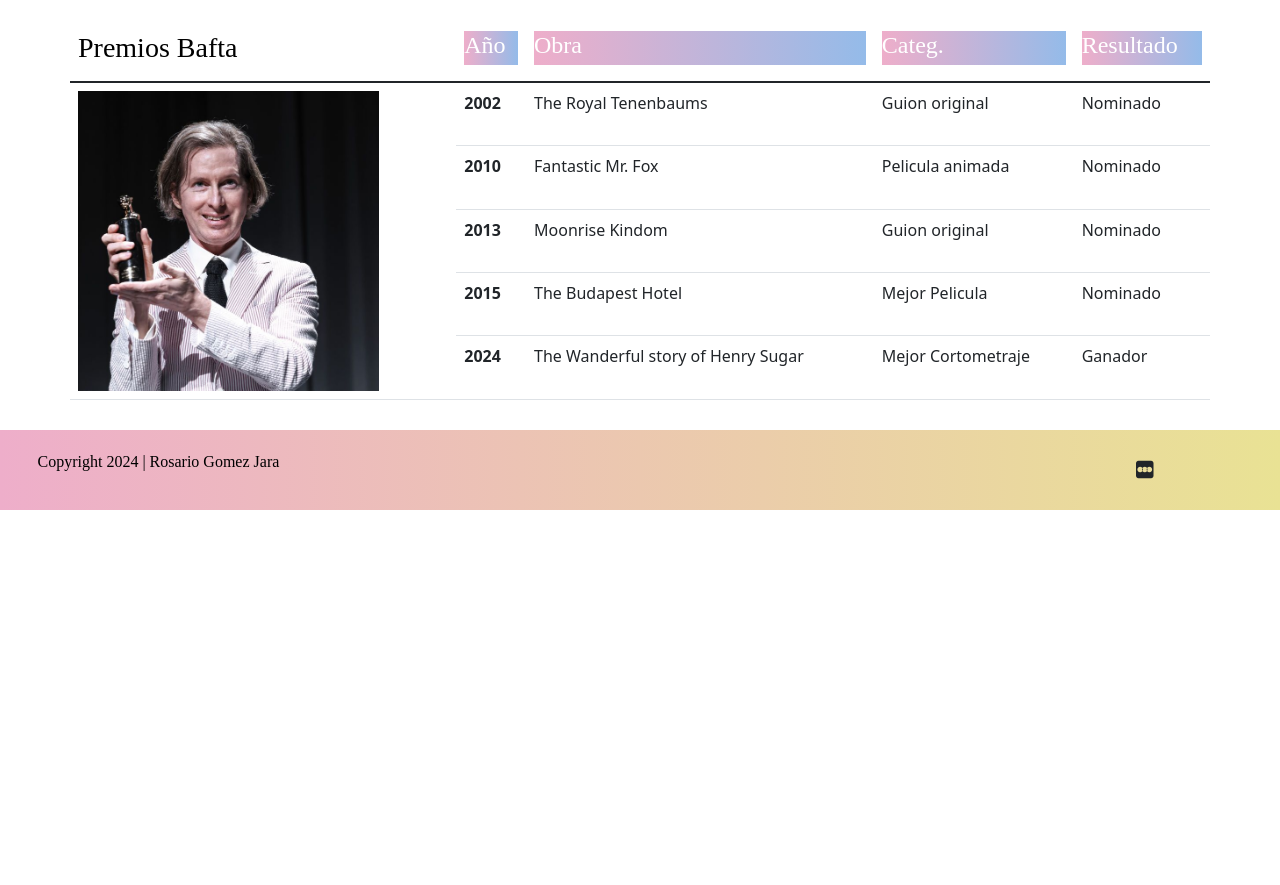
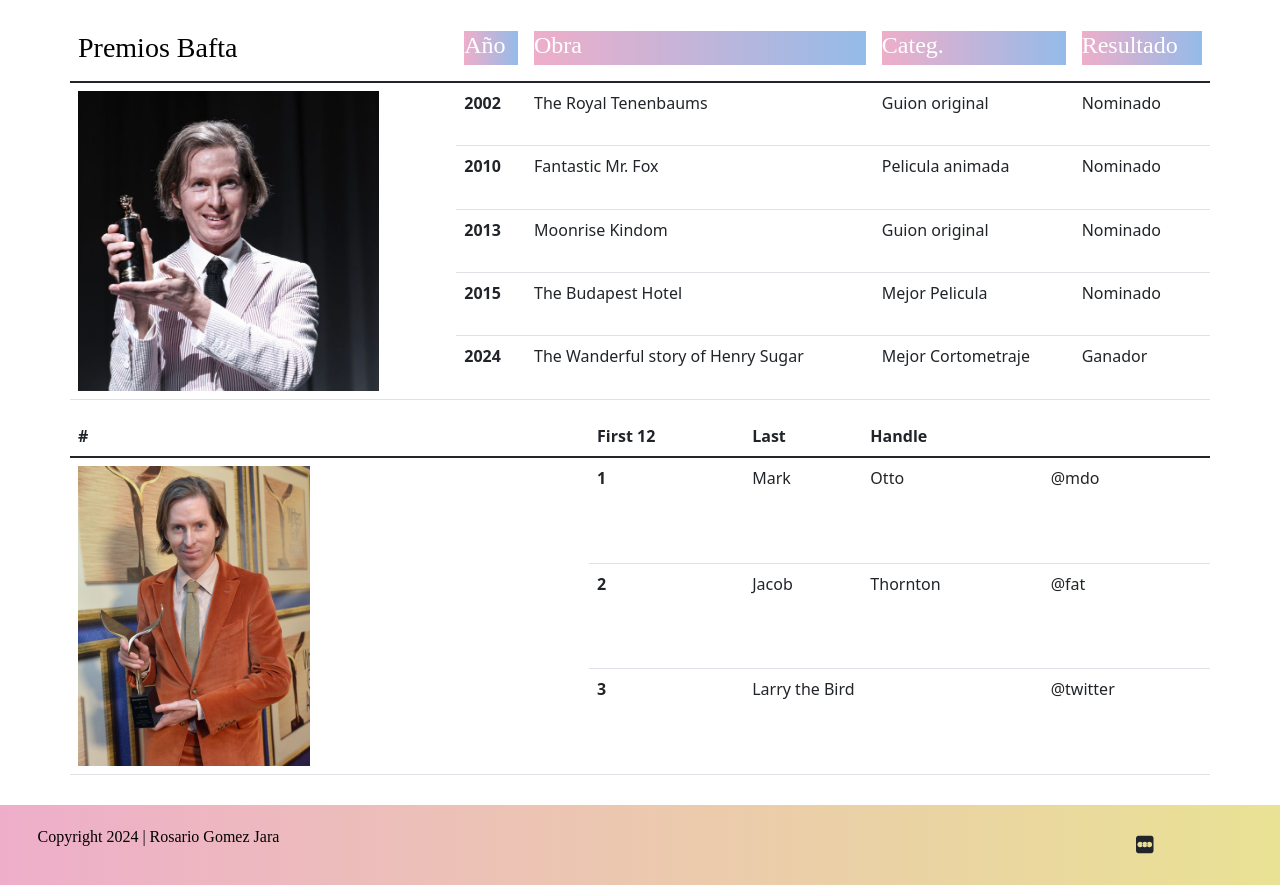
Before and after one commit to rgomezjara/wesandersonweb, a website: page Pages/premios.html in a window 1280 px wide. Shown: the part 1104-1989 px from the top of the page. Before the commit the page ends 1614 px from the top, so only its background shows below. Drawn offline with nearby package versions, Linux system fonts and the light colour scheme.

Commit message:
test con otra tabla

```diff
--- a/Pages/premios.html
+++ b/Pages/premios.html
@@ -119,7 +119,7 @@
   </section>
 
   <section>
-    <table class="table container">
+    <table class="table container test1">
      <thead>
        <tr>
 
@@ -167,6 +167,47 @@
 
  </section>
 
+
+
+ <table class="table container test1">
+
+  <thead>
+    <tr>
+
+      <th scope="col">#</th>
+      <th scope="col">First 12</th>
+      <th scope="col">Last</th>
+      <th scope="col">Handle</th>
+    </tr>
+  </thead>
+  <tbody>
+    <tr>
+      <th rowspan="6"><img class="img-premios " src="../assets/premio2.jpg" alt="premio 2"></th>
+      <th scope="row">1</th>
+      <td>Mark</td>
+      <td>Otto</td>
+      <td>@mdo</td>
+    </tr>
+    <tr>
+      <th scope="row">2</th>
+      <td>Jacob</td>
+      <td>Thornton</td>
+      <td>@fat</td>
+    </tr>
+    <tr>
+      <th scope="row">3</th>
+      <td colspan="2">Larry the Bird</td>
+      <td>@twitter</td>
+    </tr>
+  </tbody>
+</table>
+
+
+
+
+
+
+
 </main>
 
 
```
